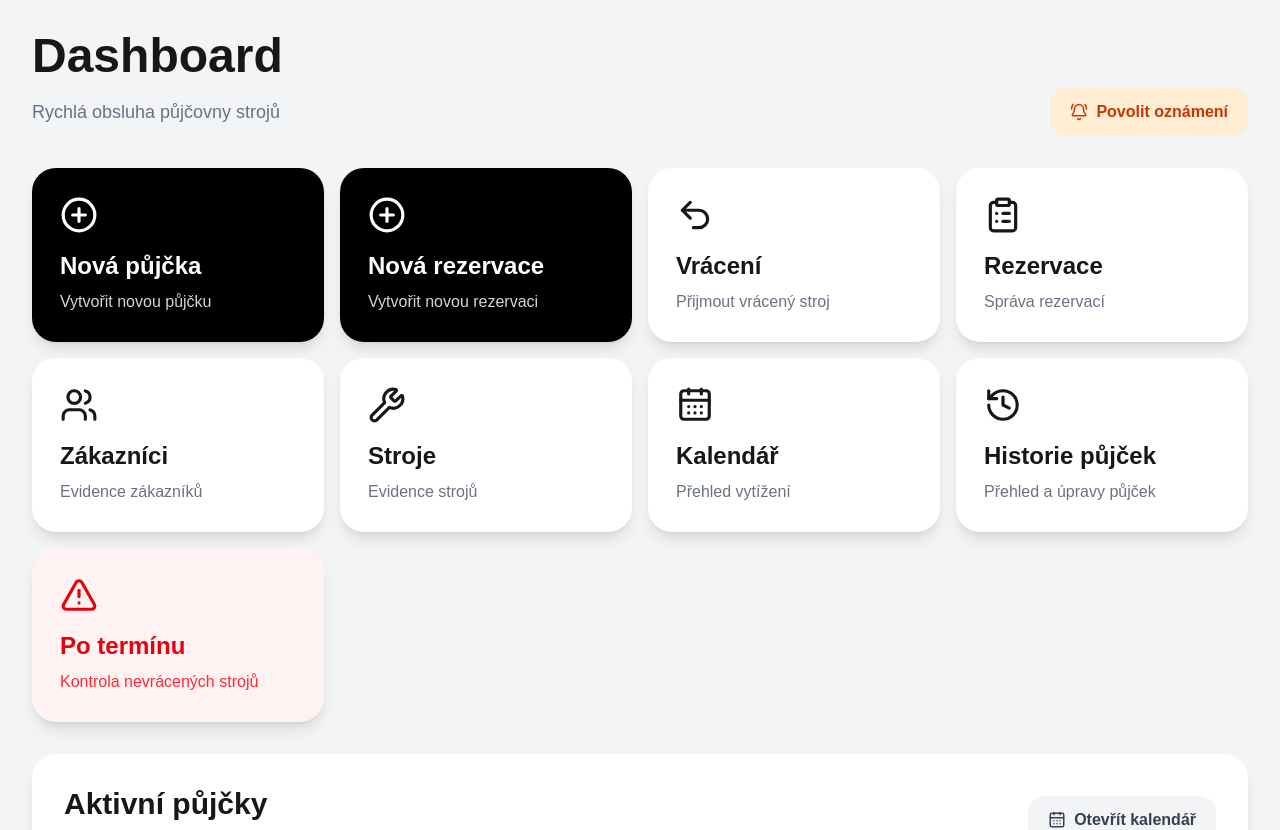
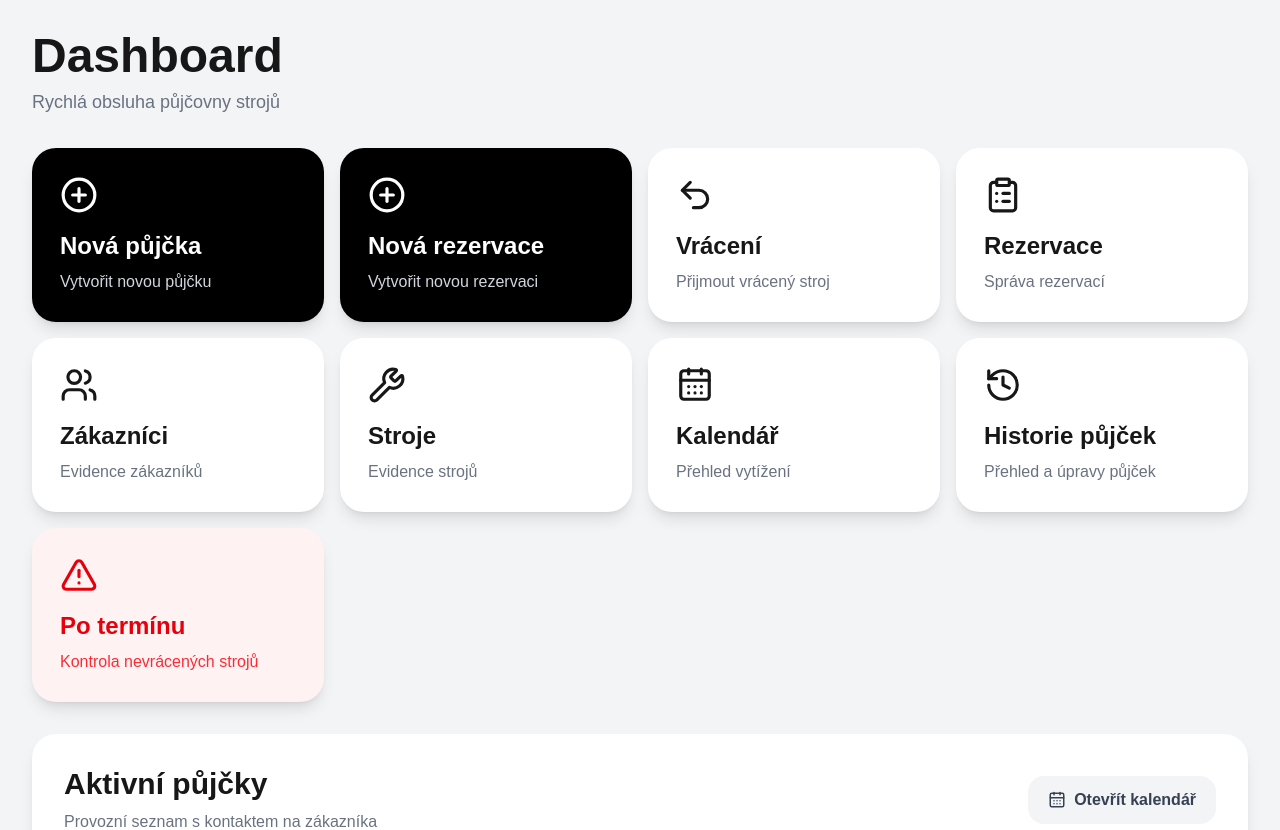
Before and after one commit to hybljosef-design/pujcovna, a Next.js app: page /dashboard in a window 1280 px wide. Shown: the top 830 px of the page. Built offline with nearby package versions, Linux system fonts and the light colour scheme; no server answers; the database is empty.

Commit message:
Stabilizace upozorneni na online rezervace

```diff
--- a/app/dashboard/page.tsx
+++ b/app/dashboard/page.tsx
@@ -21,7 +21,6 @@ import {
 import { supabase } from '../../lib/supabase'
 
 import OnlineReservationAlert from '@/components/OnlineReservationAlert'
-import PushNotificationsButton from '@/components/PushNotificationsButton'
 
 type ActiveRental = {
   id: string
@@ -430,22 +429,9 @@ export default function DashboardPage() {
             Dashboard
           </h1>
 
-          <div className="
-            flex
-            flex-col
-            lg:flex-row
-            lg:items-center
-            lg:justify-between
-            gap-4
-          ">
-
-            <p className="text-gray-500 text-lg">
-              Rychlá obsluha půjčovny strojů
-            </p>
-
-            <PushNotificationsButton />
-
-          </div>
+          <p className="text-gray-500 text-lg">
+            Rychlá obsluha půjčovny strojů
+          </p>
 
         </div>
 
```
